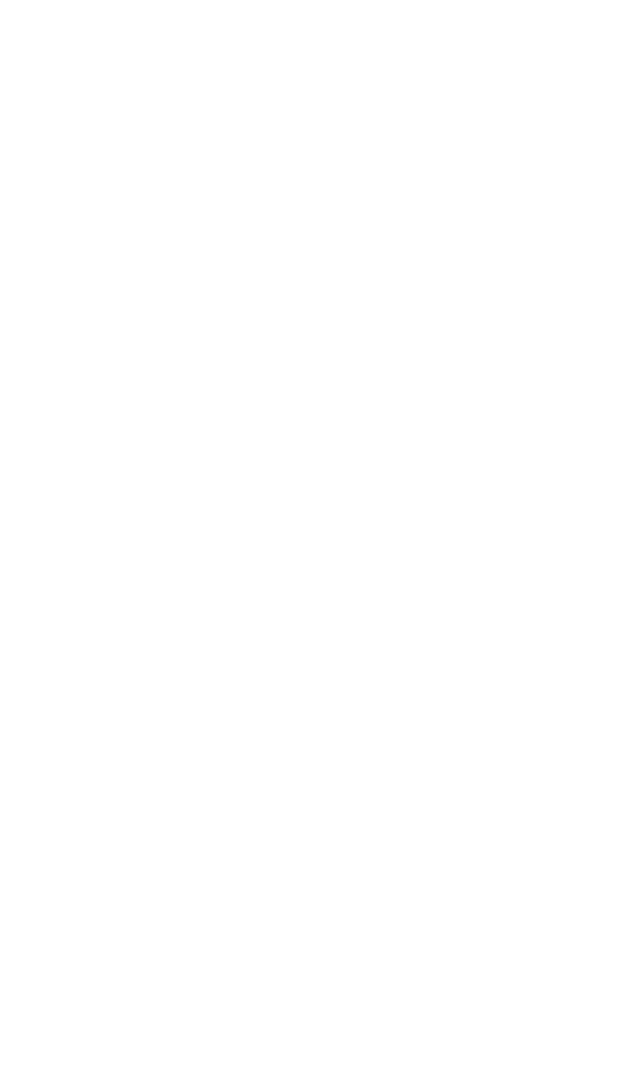
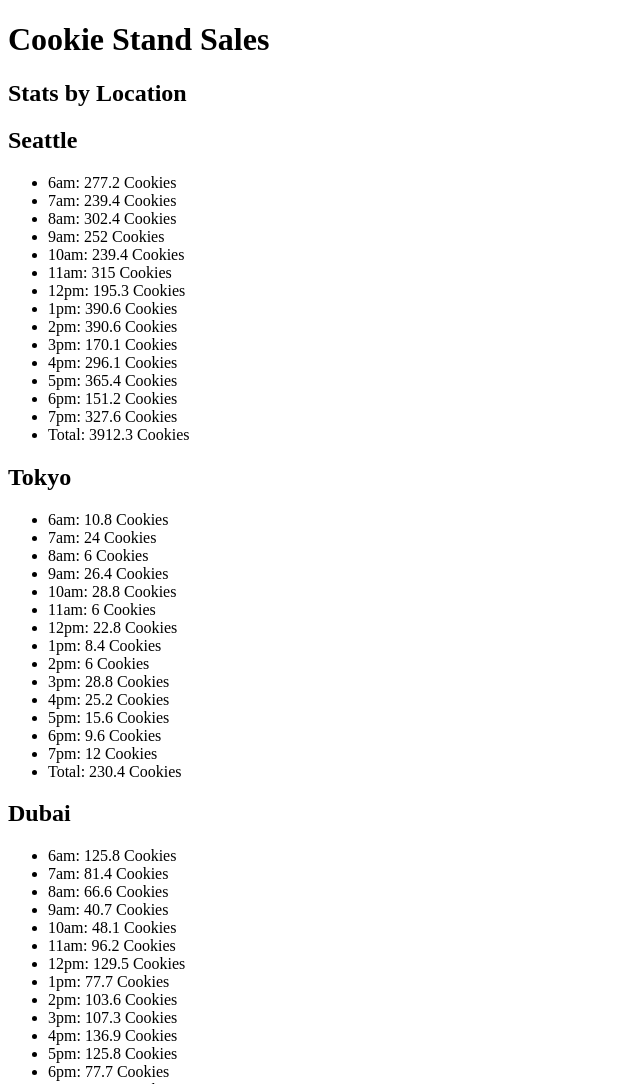
Before and after one commit to DennisDeV7/cookie-stand, a plain HTML site: page sales.html in a window 1280 px wide. Shown: the top 1084 px of the page, without its empty margins (0-640 px from the left). Before the commit the page ends 800 px from the top, so only its background shows below. Drawn offline with Linux system fonts and the light colour scheme.

Commit message:
added the objects for lab06

```diff
--- a/js/app.js
+++ b/js/app.js
@@ -0,0 +1,225 @@
+'use strict';
+
+let hours = ['6am', '7am', '8am', '9am', '10am', '11am', '12pm', '1pm', '2pm', '3pm', '4pm', '5pm', '6pm', '7pm'];
+
+// ************ WINDOW INTO THE DOM ***************8
+
+let locationSection = document.getElementById('location-profiles');
+console.log(locationSection);
+
+// *********** HELPER FUNCTION - Generate random number ***********
+// from mdn docs
+function randomCust(min, max){
+  return Math.floor(Math.random() * (max - min + 1) + min);
+}
+
+// from https://stackoverflow.com/questions/7342957/how-do-you-round-to-1-decimal-place-in-javascript
+function round(value, precision) {
+  var multiplier = Math.pow(10, precision || 0);
+  return Math.round(value * multiplier) / multiplier;
+}
+
+
+// ****** OBJECT LITERALS *************
+
+let seattle = {
+  location: 'Seattle',
+  customers: 0,
+  minCust: 23,
+  maxCust: 65,
+  avgCookie: 6.3,
+  getCust: function(){
+    this.customers = `${randomCust(this.minCust, this.maxCust)}`;
+  },
+  // ****** DOM Manipulation ***************
+  render: function(){
+    let articleElem = document.createElement('article');
+    locationSection.appendChild(articleElem);
+
+    let h2Elem = document.createElement('h2');
+    h2Elem.textContent = this.location;
+    articleElem.appendChild(h2Elem);
+
+    let ulElem = document.createElement('ul');
+    articleElem.appendChild(ulElem);
+
+    let totCookies = 0;
+
+    for(let i = 0; i< hours.length; i++){
+      let liElem = document.createElement('li');
+      this.getCust();
+      let hourCookies = this.customers * this.avgCookie;
+      totCookies += round(hourCookies, 2);
+      liElem.textContent = `${hours[i]}: ${round(hourCookies, 1)} Cookies`;
+      ulElem.appendChild(liElem);
+    }
+
+    let liTotal = document.createElement('li');
+    liTotal.textContent = `Total: ${round(totCookies, 1)} Cookies`;
+    ulElem.appendChild(liTotal);
+
+  }
+};
+
+let tokyo = {
+  location: 'Tokyo',
+  customers: 0,
+  minCust: 3,
+  maxCust: 24,
+  avgCookie: 1.2,
+  getCust: function(){
+    this.customers = `${randomCust(this.minCust, this.maxCust)}`;
+  },
+  // ****** DOM Manipulation ***************
+  render: function(){
+    let articleElem = document.createElement('article');
+    locationSection.appendChild(articleElem);
+
+    let h2Elem = document.createElement('h2');
+    h2Elem.textContent = this.location;
+    articleElem.appendChild(h2Elem);
+
+    let ulElem = document.createElement('ul');
+    articleElem.appendChild(ulElem);
+
+    let totCookies = 0;
+
+    for(let i = 0; i< hours.length; i++){
+      let liElem = document.createElement('li');
+      this.getCust();
+      let hourCookies = this.customers * this.avgCookie;
+      totCookies += round(hourCookies, 2);
+      liElem.textContent = `${hours[i]}: ${round(hourCookies, 1)} Cookies`;
+      ulElem.appendChild(liElem);
+    }
+
+    let liTotal = document.createElement('li');
+    liTotal.textContent = `Total: ${round(totCookies, 1)} Cookies`;
+    ulElem.appendChild(liTotal);
+
+  }
+};
+
+let dubai = {
+  location: 'Dubai',
+  customers: 0,
+  minCust: 11,
+  maxCust: 38,
+  avgCookie: 3.7,
+  getCust: function(){
+    this.customers = `${randomCust(this.minCust, this.maxCust)}`;
+  },
+  // ****** DOM Manipulation ***************
+  render: function(){
+    let articleElem = document.createElement('article');
+    locationSection.appendChild(articleElem);
+
+    let h2Elem = document.createElement('h2');
+    h2Elem.textContent = this.location;
+    articleElem.appendChild(h2Elem);
+
+    let ulElem = document.createElement('ul');
+    articleElem.appendChild(ulElem);
+
+    let totCookies = 0;
+
+    for(let i = 0; i< hours.length; i++){
+      let liElem = document.createElement('li');
+      this.getCust();
+      let hourCookies = this.customers * this.avgCookie;
+      totCookies += round(hourCookies, 2);
+      liElem.textContent = `${hours[i]}: ${round(hourCookies, 1)} Cookies`;
+      ulElem.appendChild(liElem);
+    }
+
+    let liTotal = document.createElement('li');
+    liTotal.textContent = `Total: ${round(totCookies, 1)} Cookies`;
+    ulElem.appendChild(liTotal);
+
+  }
+};
+
+let paris = {
+  location: 'Paris',
+  customers: 0,
+  minCust: 20,
+  maxCust: 38,
+  avgCookie: 2.3,
+  getCust: function(){
+    this.customers = `${randomCust(this.minCust, this.maxCust)}`;
+  },
+  // ****** DOM Manipulation ***************
+  render: function(){
+    let articleElem = document.createElement('article');
+    locationSection.appendChild(articleElem);
+
+    let h2Elem = document.createElement('h2');
+    h2Elem.textContent = this.location;
+    articleElem.appendChild(h2Elem);
+
+    let ulElem = document.createElement('ul');
+    articleElem.appendChild(ulElem);
+
+    let totCookies = 0;
+
+    for(let i = 0; i< hours.length; i++){
+      let liElem = document.createElement('li');
+      this.getCust();
+      let hourCookies = this.customers * this.avgCookie;
+      totCookies += round(hourCookies, 2);
+      liElem.textContent = `${hours[i]}: ${round(hourCookies, 1)} Cookies`;
+      ulElem.appendChild(liElem);
+    }
+
+    let liTotal = document.createElement('li');
+    liTotal.textContent = `Total: ${round(totCookies, 1)} Cookies`;
+    ulElem.appendChild(liTotal);
+
+  }
+};
+
+let lima = {
+  location: 'Lima',
+  customers: 0,
+  minCust: 2,
+  maxCust: 16,
+  avgCookie: 4.6,
+  getCust: function(){
+    this.customers = `${randomCust(this.minCust, this.maxCust)}`;
+  },
+  // ****** DOM Manipulation ***************
+  render: function(){
+    let articleElem = document.createElement('article');
+    locationSection.appendChild(articleElem);
+
+    let h2Elem = document.createElement('h2');
+    h2Elem.textContent = this.location;
+    articleElem.appendChild(h2Elem);
+
+    let ulElem = document.createElement('ul');
+    articleElem.appendChild(ulElem);
+
+    let totCookies = 0;
+
+    for(let i = 0; i< hours.length; i++){
+      let liElem = document.createElement('li');
+      this.getCust();
+      let hourCookies = this.customers * this.avgCookie;
+      totCookies += round(hourCookies, 2);
+      liElem.textContent = `${hours[i]}: ${round(hourCookies, 1)} Cookies`;
+      ulElem.appendChild(liElem);
+    }
+
+    let liTotal = document.createElement('li');
+    liTotal.textContent = `Total: ${round(totCookies, 1)} Cookies`;
+    ulElem.appendChild(liTotal);
+
+  }
+};
+
+
+seattle.render();
+tokyo.render();
+dubai.render();
+paris.render();
+lima.render();
--- a/sales.html
+++ b/sales.html
@@ -0,0 +1,17 @@
+<!DOCTYPE html>
+<html lang="en">
+  <head>
+    <title>Cookie Stand</title>
+  </head>
+  <header>
+    <h1>Cookie Stand Sales</h1>
+  </header>
+  <body>
+    <main>
+      <h2>Stats by Location</h2>
+      <section id="location-profiles"></section>
+      <script src="js/app.js" type="text/javascript"></script>
+    </main>
+    <h2><a href="index.html">Home</a></h2>
+  </body>
+</html>
```
Also changed, not shown: index.html (+2 -3 lines).
